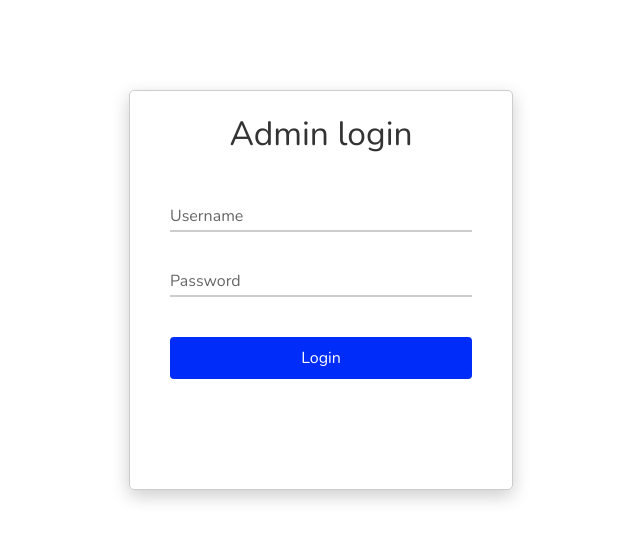
After one commit to atevadd/Rcffutminna, a Flask app: template main_app/templates/admin/login.html in a window 1280 px wide. The commit adds this page. Shown: the top 541 px of the page, without its empty margins (319-959 px from the left). Run offline with Flask 2, Linux system fonts and the light colour scheme; the template is opened without the code that fills it, so the values that code supplies are empty.

Commit message:
added the admin login page

```diff
--- a/main_app/static/css/admin.css
+++ b/main_app/static/css/admin.css
@@ -1,32 +1,10 @@
+@import url("https://fonts.googleapis.com/css2?family=Nunito:ital,wght@0,200;0,300;0,400;0,600;0,700;0,800;0,900;1,200;1,300;1,400;1,600;1,700;1,800;1,900&display=swap");
 * {
   margin: 0;
   padding: 0;
   -webkit-box-sizing: border-box;
           box-sizing: border-box;
   font-family: "nunito", sans-serif;
-}
-
-.alert {
-    margin-top: 20px;
-    width: 50%;
-    padding: 15px;
-    margin: auto;
-    text-align: center;
-    margin-bottom: 20px;
-    border: 1px solid transparent;
-    border-radius: 4px;
-}
-
-.alert-success {
-    background-color: #dff0d8;
-    border-color: #d6e9c6;
-    color: #3c763d;
-}
-
-.alert-danger {
-    background-color: #f2dede;
-    border-color: #ebccd1;
-    color: #a94442;
 }
 
 body {
@@ -351,8 +329,8 @@ a:active {
   z-index: -1;
 }
 
-.message .form .input-box input[type="text"]:not(:focus)~span,
-.message .form .input-box input[type="text"]:valid~span {
+.message .form .input-box input[type="text"]:not(:focus) ~ span,
+.message .form .input-box input[type="text"]:valid ~ span {
   z-index: 11;
   background-color: white;
   padding: 0 3px;
@@ -367,8 +345,8 @@ a:active {
   transition: all 400ms ease-out;
 }
 
-.message .form .input-box input[type="text"]:focus~span,
-.message .form .input-box input[type="text"]:valid~span {
+.message .form .input-box input[type="text"]:focus ~ span,
+.message .form .input-box input[type="text"]:valid ~ span {
   -webkit-transform: translateY(-18px);
           transform: translateY(-18px);
   z-index: 99;
@@ -378,7 +356,7 @@ a:active {
   font-size: 14px;
 }
 
-.message .form .input-box input[type="text"]:focus~span {
+.message .form .input-box input[type="text"]:focus ~ span {
   color: #3c5ceb;
 }
 
@@ -488,9 +466,7 @@ a:active {
   .message .all-data table {
     width: 100%;
   }
-    .message .all-data table tr,
-    .message .all-data table td,
-    .message .all-data table th {
+  .message .all-data table tr, .message .all-data table td, .message .all-data table th {
     height: 100%;
   }
   .message .all-data table td:nth-child(5) {
@@ -557,8 +533,8 @@ a:active {
   z-index: -1;
 }
 
-.book #form .input-box input[type="text"]:not(:focus)~span,
-.book #form .input-box input[type="text"]:valid~span {
+.book #form .input-box input[type="text"]:not(:focus) ~ span,
+.book #form .input-box input[type="text"]:valid ~ span {
   z-index: 11;
   padding: 0 3px;
 }
@@ -572,8 +548,8 @@ a:active {
   transition: all 400ms ease-out;
 }
 
-.book #form .input-box input[type="text"]:focus~span,
-.book #form .input-box input[type="text"]:valid~span {
+.book #form .input-box input[type="text"]:focus ~ span,
+.book #form .input-box input[type="text"]:valid ~ span {
   -webkit-transform: translateY(-18px);
           transform: translateY(-18px);
   z-index: 99;
@@ -583,7 +559,7 @@ a:active {
   font-size: 14px;
 }
 
-.book #form .input-box input[type="text"]:focus~span {
+.book #form .input-box input[type="text"]:focus ~ span {
   color: #3c5ceb;
 }
 
@@ -686,9 +662,7 @@ a:active {
   .book .all-data table {
     width: 100%;
   }
-    .book .all-data table tr,
-    .book .all-data table td,
-    .book .all-data table th {
+  .book .all-data table tr, .book .all-data table td, .book .all-data table th {
     height: 100%;
   }
   .book .all-data table td:nth-child(5) {
@@ -741,9 +715,7 @@ a:active {
   font-weight: 600;
 }
 
-.gallery .form .input-box input[type="text"],
-.gallery .form .input-box input[type="date"],
-.gallery .form .input-box select {
+.gallery .form .input-box input[type="text"], .gallery .form .input-box input[type="date"], .gallery .form .input-box select {
   width: 100%;
   height: 40px;
   border: 2px solid #9c9c9c;
@@ -829,9 +801,7 @@ a:active {
   .gallery .all-data table {
     width: 100%;
   }
-    .gallery .all-data table tr,
-    .gallery .all-data table td,
-    .gallery .all-data table th {
+  .gallery .all-data table tr, .gallery .all-data table td, .gallery .all-data table th {
     height: 100%;
   }
   .gallery .all-data table td a.edit {
@@ -880,8 +850,7 @@ a:active {
   font-weight: 600;
 }
 
-.announcement .form .input-box input,
-.announcement .form .input-box select {
+.announcement .form .input-box input, .announcement .form .input-box select {
   position: relative;
   width: 100%;
   height: 35px;
@@ -890,8 +859,7 @@ a:active {
   padding: 0 0 0 10px;
 }
 
-.announcement .form .input-box input:focus,
-.announcement .form .input-box select:focus {
+.announcement .form .input-box input:focus, .announcement .form .input-box select:focus {
   border: 2px solid #3c5ceb;
 }
 
@@ -908,8 +876,7 @@ a:active {
   transition: all 300ms ease-out;
 }
 
-.announcement .form .input-box input:focus~span,
-.announcement .form .input-box input:valid~span {
+.announcement .form .input-box input:focus ~ span, .announcement .form .input-box input:valid ~ span {
   -webkit-transform: translateY(-16px);
           transform: translateY(-16px);
   padding: 0 3px;
@@ -1014,9 +981,7 @@ a:active {
   .announcement .all-data table {
     width: 100%;
   }
-    .announcement .all-data table tr,
-    .announcement .all-data table td,
-    .announcement .all-data table th {
+  .announcement .all-data table tr, .announcement .all-data table td, .announcement .all-data table th {
     height: 100%;
   }
   .announcement .all-data table td a.edit {
@@ -1156,9 +1121,7 @@ a:active {
   .testimony .all-data table {
     width: 100%;
   }
-    .testimony .all-data table tr,
-    .testimony .all-data table td,
-    .testimony .all-data table th {
+  .testimony .all-data table tr, .testimony .all-data table td, .testimony .all-data table th {
     height: 100%;
   }
   .testimony .all-data table td a.edit {
@@ -1177,3 +1140,92 @@ a:active {
     color: #f4f4f4;
   }
 }
+
+.login-form {
+  width: 30%;
+  height: 400px;
+  margin: 7% auto;
+  border-radius: 5px;
+  border: 1px solid #ccc;
+  -webkit-box-shadow: 0 6px 18px rgba(0, 0, 0, 0.2);
+          box-shadow: 0 6px 18px rgba(0, 0, 0, 0.2);
+  padding: 20px 40px;
+}
+
+@media (max-width: 990px) {
+  .login-form {
+    width: 90%;
+    padding: 20px 20px;
+  }
+}
+
+.login-form h2 {
+  color: #333;
+  font-size: 2.1rem;
+  text-align: center;
+  margin: 0 0 40px 0;
+  font-weight: 500;
+}
+
+@media (max-width: 990px) {
+  .login-form h2 {
+    font-size: 1.7rem;
+    margin-top: 20px;
+  }
+}
+
+.login-form .input-box {
+  width: 100%;
+  position: relative;
+  margin: 30px 0 0 0;
+}
+
+.login-form .input-box input {
+  position: relative;
+  width: 100%;
+  height: 35px;
+  border: none;
+  background: none;
+  border-bottom: 2px solid #ccc;
+  -webkit-transition: all 300ms ease-out;
+  transition: all 300ms ease-out;
+  z-index: 99;
+}
+
+.login-form .input-box label {
+  display: inline-block;
+  position: absolute;
+  top: 8px;
+  left: 0;
+  -webkit-transition: all 300ms ease-out;
+  transition: all 300ms ease-out;
+  color: #666666;
+  z-index: -1;
+}
+
+.login-form .input-box input:focus ~ label {
+  color: #002cfa;
+}
+
+.login-form .input-box input:focus {
+  border-bottom: 2px solid #002cfa;
+}
+
+.login-form .input-box input:focus ~ label,
+.login-form .input-box input:valid ~ label {
+  top: -11px;
+  font-size: 13px;
+}
+
+.login-form button {
+  display: block;
+  width: 100%;
+  margin: 40px 0 0 0;
+  padding: 10px 35px;
+  font-size: 16px;
+  outline: none;
+  border: none;
+  background-color: #002cfa;
+  color: #fff;
+  border-radius: 4px;
+}
--- a/main_app/static/scss/admin.scss
+++ b/main_app/static/scss/admin.scss
@@ -1,3 +1,5 @@
+@import url('https://fonts.googleapis.com/css2?family=Nunito:ital,wght@0,200;0,300;0,400;0,600;0,700;0,800;0,900;1,200;1,300;1,400;1,600;1,700;1,800;1,900&display=swap');
+
 @import 'admin/color';
 
 *{
@@ -33,3 +35,4 @@ a:active{
 @import 'admin/gallery';
 @import 'admin/announce';
 @import 'admin/testimony';
+@import 'admin/login';
--- /dev/null
+++ b/main_app/static/scss/admin/_login.scss
@@ -0,0 +1,78 @@
+.login-form {
+  width: 30%;
+  height: 400px;
+  margin: 7% auto;
+  border-radius: 5px;
+  border: 1px solid #ccc;
+  // background-color: #fff;
+  box-shadow: 0 6px 18px rgba(0, 0, 0, 0.2);
+  padding: 20px 40px;
+
+  @media (max-width: 990px) {
+    width: 90%;
+    padding: 20px 20px;
+  }
+
+  h2 {
+    color: #333;
+    font-size: 2.1rem;
+    text-align: center;
+    margin: 0 0 40px 0;
+    font-weight: 500;
+
+    @media (max-width: 990px) {
+      font-size: 1.7rem;
+      margin-top: 20px;
+    }
+  }
+
+  .input-box {
+    width: 100%;
+    position: relative;
+    margin: 30px 0 0 0;
+
+    input {
+      position: relative;
+      width: 100%;
+      height: 35px;
+    //   padding-left: 15px;
+      border: none;
+      background: none;
+      border-bottom: 2px solid #ccc;
+      transition: all 300ms ease-out;
+      z-index: 99;
+    }
+    label {
+      display: inline-block;
+      position: absolute;
+      top: 8px;
+      left: 0;
+      transition: all 300ms ease-out;
+      color: lighten($color: #333333, $amount: 20);
+      z-index: -1;
+    }
+    input:focus ~ label {
+      color: #002cfa;
+    }
+    input:focus {
+      border-bottom: 2px solid #002cfa;
+    }
+    input:focus ~ label,
+    input:valid ~ label {
+      top: -11px;
+      font-size: 13px;
+    }
+  }
+  button {
+    display: block;
+    width: 100%;
+    margin: 40px 0 0 0;
+    padding: 10px 35px;
+    font-size: 16px;
+    outline: none;
+    border: none;
+    background-color: #002cfa;
+    color: #fff;
+    border-radius: 4px;
+  }
+}
--- /dev/null
+++ b/main_app/templates/admin/login.html
@@ -0,0 +1,25 @@
+<!DOCTYPE html>
+<html lang="en">
+  <head>
+    <meta charset="UTF-8" />
+    <meta name="viewport" content="width=device-width, initial-scale=1.0" />
+    <title>Admin Login</title>
+    <link rel="stylesheet" href="../../static/css/admin.css" />
+  </head>
+  <body>
+    <div class="login-form">
+        <h2>Admin login</h2>
+      <form action="" class="form">
+        <div class="input-box">
+          <input type="text" name="username" required/>
+          <label for="">Username</label>
+        </div>
+        <div class="input-box">
+          <input type="password" name="password" required/>
+          <label for="">Password</label>
+        </div>
+        <button type="submit">Login</button>
+      </form>
+    </div>
+  </body>
+</html>
```
Also changed, not shown: main_app/templates/user/index.html (added). Lines whose indentation alone changed are shown as unchanged.
